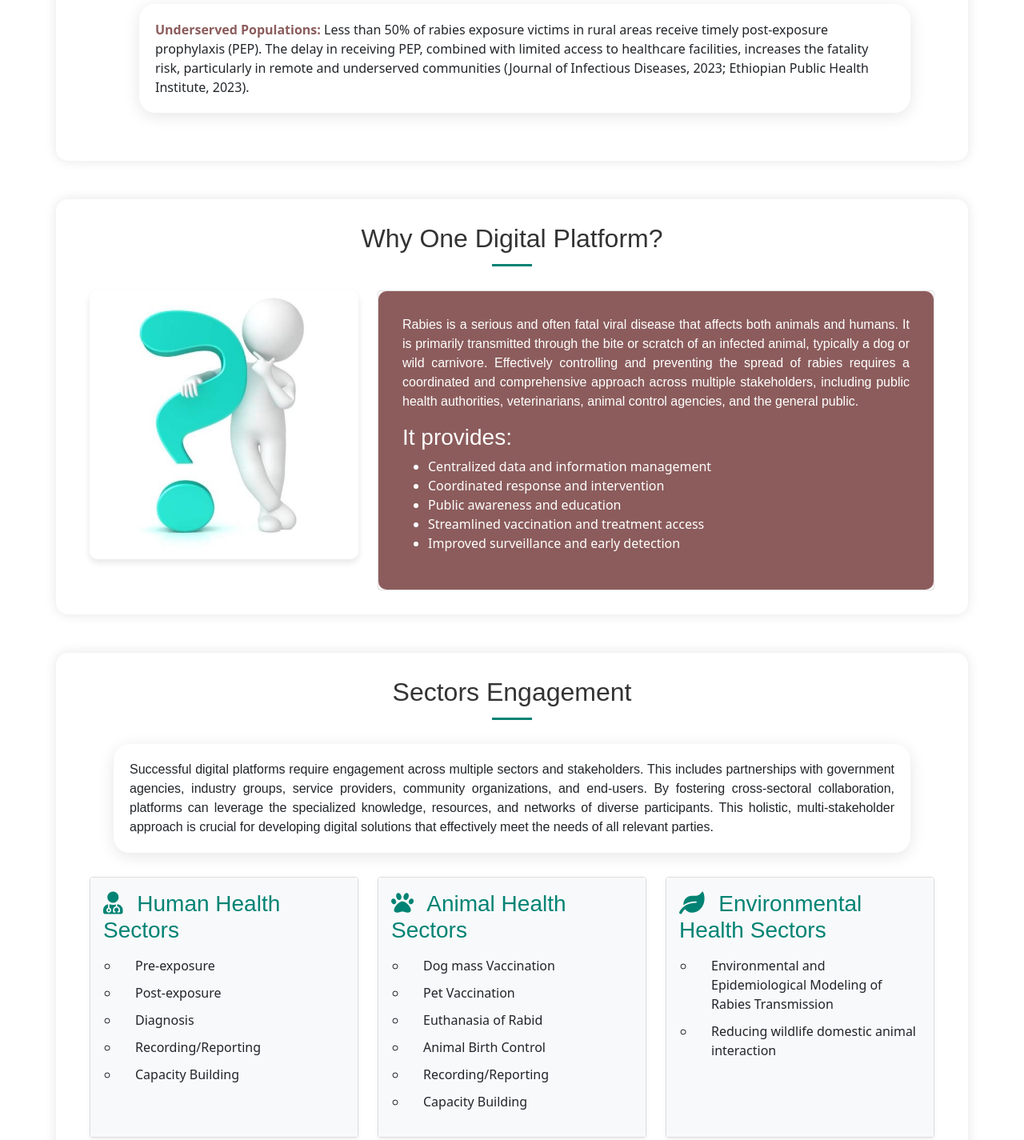
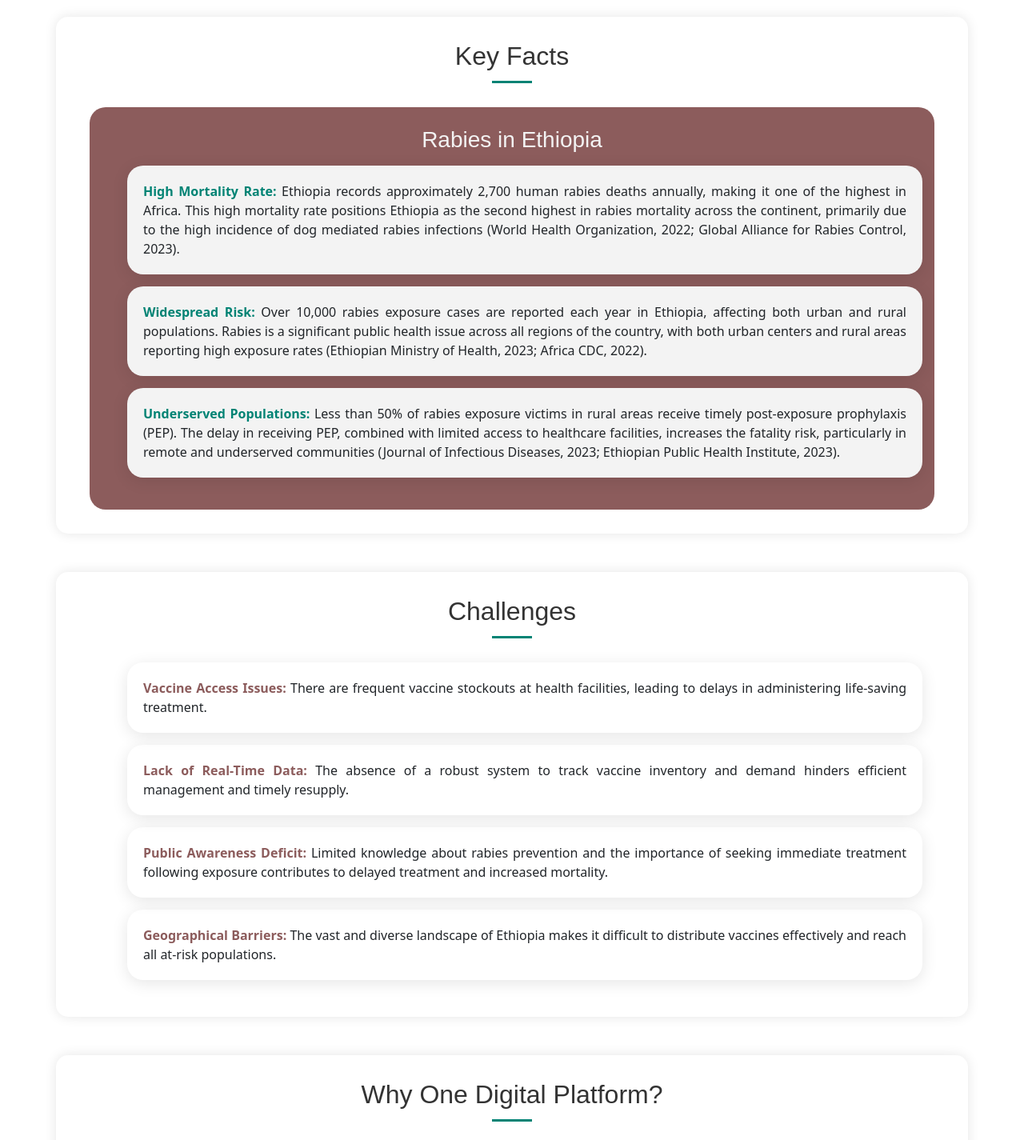
Before and after one commit to NUNIYA/AHRI-webpage, a plain HTML site: page index.html in a window 1280 px wide. Shown: the part 1140-2565 px from the top of the page at 80% size. Drawn offline with nearby package versions, Linux system fonts and the light colour scheme.

Commit message:
challenges and mhrp added on home page

```diff
--- a/Assets/main.css
+++ b/Assets/main.css
@@ -8,6 +8,10 @@
   --font-default: "Open Sans", system-ui, -apple-system, "Segoe UI", Roboto, "Helvetica Neue", Arial, "Noto Sans", "Liberation Sans", sans-serif, "Apple Color Emoji", "Segoe UI Emoji", "Segoe UI Symbol", "Noto Color Emoji";
   --font-primary: "Montserrat", sans-serif;
   --font-secondary: "Poppins", sans-serif;
+}
+
+:root {
+  scroll-behavior: smooth;
 }
 
 h1,
@@ -371,7 +375,7 @@ body {
   /* Home page Styles */
 .sections {
     align-items: center;
-    margin: 30px;
+    margin: 15px;
     border-radius: 20px;
     box-shadow: 0 4px 20px rgba(0, 0, 0, 0.1);
     padding: 20px;
@@ -439,13 +443,40 @@ body {
   color: var(--text-color);
 }
 
-.key-facts ul{
+.texts ul{
+  list-style-type: none;
+}
+
+.texts span{
+  font-weight: 700;
+  color: var(--primary-color);
+}
+
+.key-facts ul {
   list-style-type: none;
 }
 
 .key-facts span{
   font-weight: 700;
-  color: var(--primary-color);
+  color: #008374;
+}
+
+.key-facts .bigsection {
+    align-items: center;
+    border-radius: 20px;
+    background-color: var(--primary-color);
+}
+
+.key-facts .sections {
+  background-color: #F3F3F3;
+}
+
+.key-facts h3 {
+  color: #F3F3F3;
+}
+
+li {
+  text-align: justify;
 }
 
 .why .card-body {
--- a/index.html
+++ b/index.html
@@ -71,9 +71,19 @@
       </div>
     </div>
 
+    <div class="texts container mt-5 fade-in">
+      <div class="container">
+        <h2>MHRP: A Collaborative Effort for a Rabies-Free Ethiopia</h2>
+        <p class="sections">The "Mobile Health (mHealth) for Rabies Prevention" (MHRP) project is a groundbreaking initiative tackling the critical public health issue of rabies in Ethiopia. Supported by the VDMdRDD projects initiative, MHRP aims to significantly reduce the threat of dog-mediated rabies, a persistent challenge exacerbated by difficulties in vaccine management and limited public awareness.</p>
+        <p class="sections">At the heart of MHRP lies the innovative Web-based Rabies Vaccine Management System (RVMS), launched in September 2024.</p>
+        <p class="sections">The MHRP project is a collaborative effort involving government agencies, healthcare professionals, and community stakeholders. By leveraging technology and fostering partnerships, MHRP strives to create a healthier and safer Ethiopia, free from the threat of rabies.</p>
+      </div>
+    </div>
+
     <div class="key-facts container mt-5 fade-in">
       <div class="container">
         <h2>Key Facts</h2>
+        <div class="bigsection pt-4 pb-4">
           <h3 class="text-center">Rabies in Ethiopia</h3>
           <ul>
             <li class="sections"><span> High Mortality Rate:</span> Ethiopia records approximately 2,700 human rabies deaths annually,
@@ -89,6 +99,25 @@
               post-exposure prophylaxis (PEP). The delay in receiving PEP, combined with limited access to
               healthcare facilities, increases the fatality risk, particularly in remote and underserved
               communities (Journal of Infectious Diseases, 2023; Ethiopian Public Health Institute, 2023).</li>
+          </ul>
+        </div>
+      </div>
+    </div>
+
+    <div class="texts container mt-5 fade-in">
+      <div class="container">
+        <h2>Challenges</h2>
+        <ul>
+          <li class="sections"><span> Vaccine Access Issues: </span>There are frequent vaccine stockouts
+            at health facilities, leading to delays in administering life-saving treatment. </li>
+          <li class="sections"><span> Lack of Real-Time Data:  </span>The absence of a robust system to
+            track vaccine inventory and demand hinders efficient management and timely resupply.</li>
+          <li class="sections"><span> Public Awareness Deficit: </span>Limited knowledge about rabies
+            prevention and the importance of seeking immediate treatment following exposure contributes
+            to delayed treatment and increased mortality. </li>
+          <li class="sections"><span> Geographical Barriers:  </span>The vast and diverse landscape of
+            Ethiopia makes it difficult to distribute vaccines effectively and reach all at-risk
+            populations.</li>
         </ul>
       </div>
     </div>
@@ -207,7 +236,7 @@
         <h2>Human Rabies Data Tracking</h2>
         <div class="row">
           <div class="col-md-4 d-flex justify-content-center align-items-center">
-            <img src="images/rabies.png" class="img-fluid" alt="" >
+            <img src="images/rabies.png" class="img-fluid" alt="" style="transform: scale(0.7);" >
           </div>
           <div class="col-md-8 ctrl-txt">
             <p>A rabies control platform would track and analyze comprehensive human rabies data, including cases, exposures, treatments, and related factors like demographics and transmission sources. Real-time monitoring and trend analysis help authorities identify high-risk areas, allocate resources, and make data-driven decisions. The platform also integrates community-level data on vaccination, animal populations, and public awareness, supporting targeted interventions to reduce human rabies.</p>
```
Lines whose indentation alone changed are shown as unchanged.
